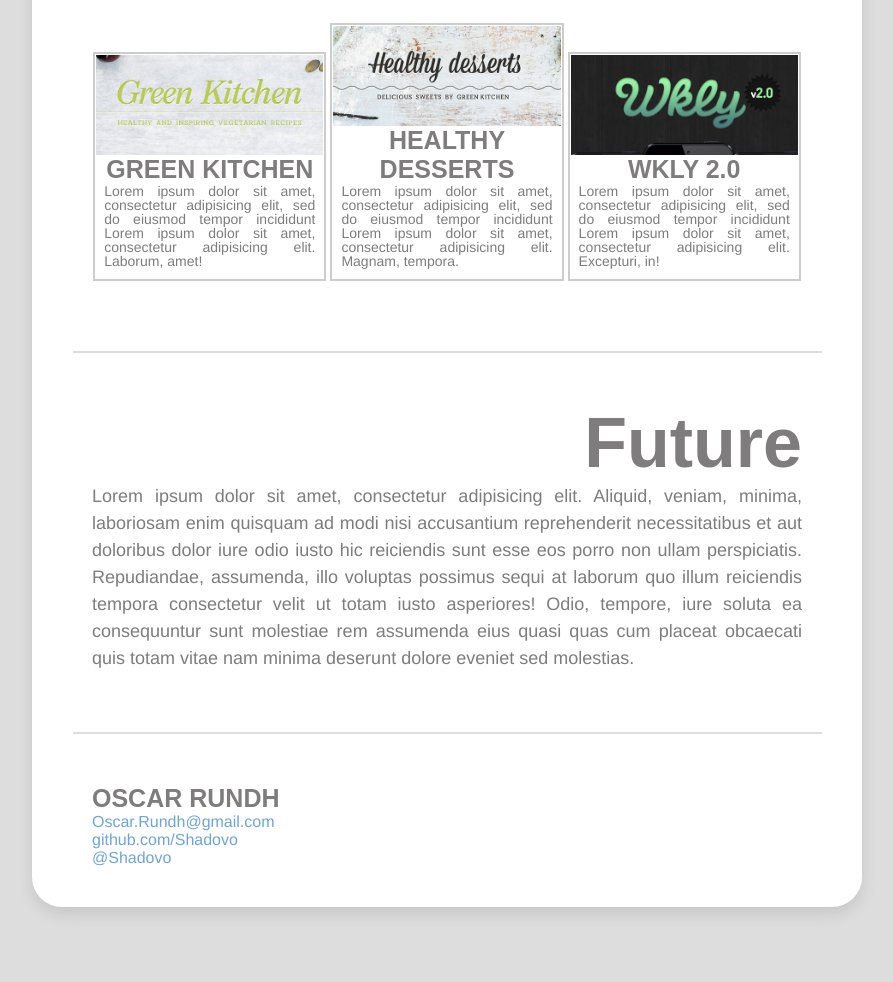
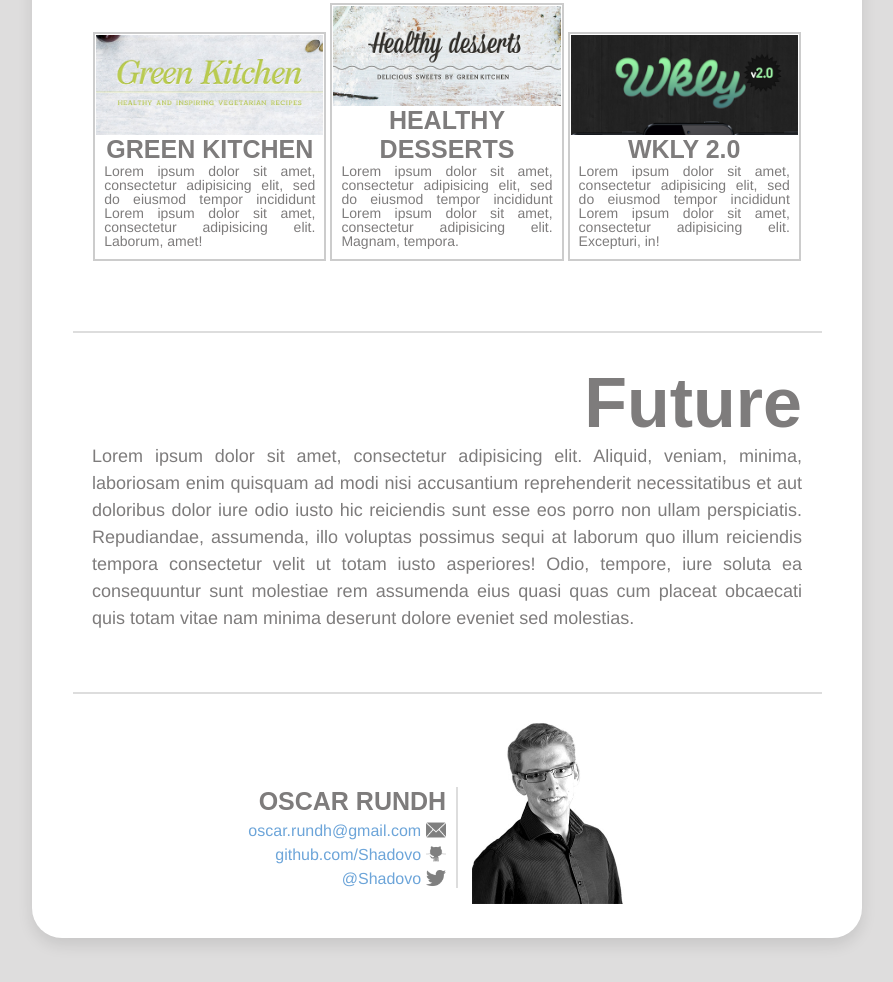
Before and after one commit to shadovo/cv_woJS, a plain HTML site: page index.html in a window 1280 px wide. Shown: the part 1016-1998 px from the top of the page, without its empty margins (193-1086 px from the left). Drawn offline with Linux system fonts and the light colour scheme; a web font is replaced by a local one.

Commit message:
Completed the contact section layout.

```diff
--- a/css/main.css
+++ b/css/main.css
@@ -60,7 +60,7 @@ img {
 	color: #aaa;
 }
 hr {
-	margin:30px auto 50px auto;
+	margin:30px auto 30px auto;
 	border: 1px solid #ddd;
 	width: 90%;
 }
@@ -271,16 +271,41 @@ ul {
 .wkly .projectImageBox {
 	background-image: url(../img/wkly.png);
 }
-
-
 .futureSection h2 {
 	text-align: right;
 }
-
-
+.contactHR {
+	margin-bottom: 0px;
+}
 .contacSection {
 	padding-bottom: 40px;
+	position:relative;
+	text-align: center;
+	margin-top: 0;
 }
+.OscarRundhImg {
+	position:relative;
+	height: 200px;
+	top:10px;
+	margin-left:10px;
+}
+.contactInfo {
+	position:relative;
+	display:inline-block;
+	border-right: 2px solid #ddd;
+	padding-right:10px;
+	text-align: right;
+	top:-10px;
+	margin-left: -20px;
+}
+.contactInfo img {
+	width: 20px;
+	position:relative;
+	top:4px;
+	margin-left: 5px;
+	opacity: 0.5;
+}
+
 
 @media only screen and (max-width: 830px) {
 	.menuBar {
@@ -324,6 +349,15 @@ ul {
 		margin: 20px 10%;
 		max-width:100%;
 	}
+	.contactInfo {
+		margin-left: 10px;
+	}
+}
+
+@media only screen and (max-width: 510px) {
+	.contactInfo {
+		margin-left: 0;
+	}
 }
 
 @media only screen and (max-width: 400px) {
@@ -334,4 +368,7 @@ ul {
 	h1, h2 {
 		font-size: 55px;
 	}
+	.contacSection {
+		margin-top:30px;
+	}
 }
--- a/index.html
+++ b/index.html
@@ -60,15 +60,19 @@
 				<h2>Future</h2>
 				<p>Lorem ipsum dolor sit amet, consectetur adipisicing elit. Aliquid, veniam, minima, laboriosam enim quisquam ad modi nisi accusantium reprehenderit necessitatibus et aut doloribus dolor iure odio iusto hic reiciendis sunt esse eos porro non ullam perspiciatis. Repudiandae, assumenda, illo voluptas possimus sequi at laborum quo illum reiciendis tempora consectetur velit ut totam iusto asperiores! Odio, tempore, iure soluta ea consequuntur sunt molestiae rem assumenda eius quasi quas cum placeat obcaecati quis totam vitae nam minima deserunt dolore eveniet sed molestias. </p>
 			</div> <!-- futureSection -->
-			<hr/>
+			<hr class="contactHR"/>
 			<div class="contacSection section" id="Contact">
-				<h3>Oscar Rundh</h3>
-				<ul>
-					<li><a href="mailto:oscar.rundh@gmail.com">Oscar.Rundh@gmail.com</a></li>
-					<li><a href="http://github.com/shadovo">github.com/Shadovo</a></li>
-					<li><a href="https://www.twitter.com/Shadovo">@Shadovo</a></li>
-				</ul>
-			</div>
+
+				<div class="contactInfo">
+					<h3>Oscar Rundh</h3>
+					<ul>
+						<li><a href="mailto:oscar.rundh@gmail.com">oscar.rundh@gmail.com</a><img src="img/mail.png" alt="Mail" /></li>
+						<li><a href="http://github.com/shadovo">github.com/Shadovo</a><img src="img/github-01.png" alt="GitHub" /></li>
+						<li><a href="https://www.twitter.com/Shadovo">@Shadovo</a><img src="img/twitter-3.png" alt="Twitter"/></li>
+					</ul>
+				</div> <!-- contactInfo -->
+				<img src="img/OscarRundh.jpg" class="OscarRundhImg" alt="Oscar Rundh" />
+			</div> <!-- contacSection -->
 		</div> <!-- centeredMainContainer -->
 	</div> <!-- mainContentContainer -->
 
```
Also changed, not shown: img/OscarRundh.jpg (added), img/github-01.png (added), img/mail.png (added), img/twitter-3.png (added).
